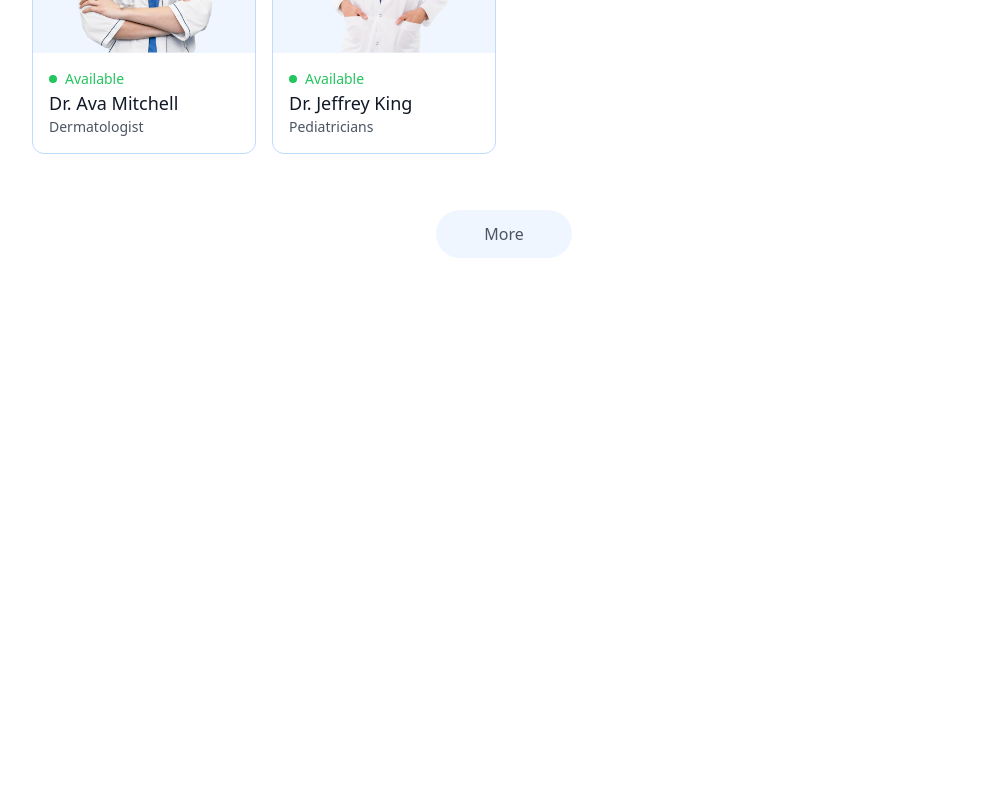
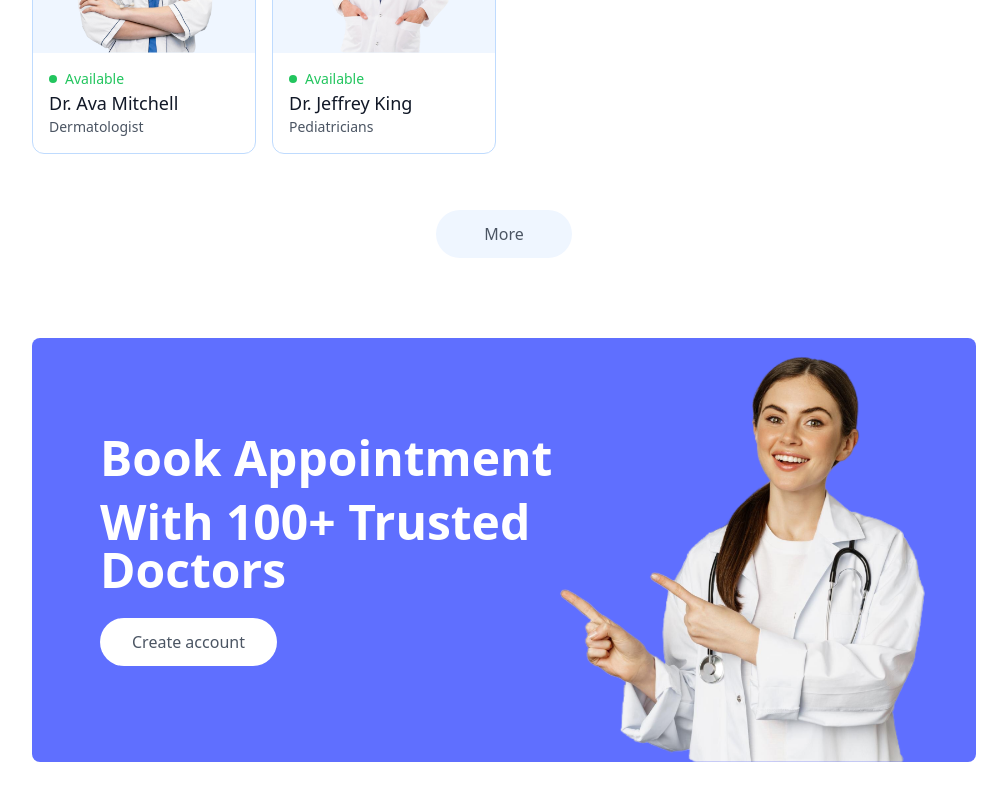
Before and after one commit to Soumili-Mukherjee/Doctor-Appointment-Frontend, a React (Vite) app in the folder vite-project/: page / in a window 1280 px wide. Shown: the part 2088-2888 px from the top of the page, without its empty margins (136-1143 px from the left). Before the commit the page ends 2410 px from the top, so only its background shows below. Built offline with nearby package versions, Linux system fonts and the light colour scheme.

Commit message:
bannner.jsx done

```diff
--- /dev/null
+++ b/vite-project/src/Components/Banner.jsx
@@ -0,0 +1,27 @@
+import React from 'react'
+import { assets } from '../assets/assets_frontend/assets'
+import { useNavigate } from 'react-router-dom'
+
+const Banner = () => {
+
+    const navigate=useNavigate()
+  return (
+    <div className='flex bg-primary rounded-lg px-6 sm:px-10 md:px-14 lg:px-12 my-20 md:mx-10'>
+        {/*---left side--*/}
+        <div className='flex-1 py-8 sm:py-10 md:py-16 lg:py-24 lg:pl-5'>
+            <div className='text-xl sm:text-2xl md:text-3xl lg:text-5xl font-semibold text-white'>
+               <p>Book Appointment</p>
+               <p className='mt-4'>With 100+ Trusted Doctors</p>
+            </div>
+            <button onClick ={()=>{navigate('./login');scrollTo(0,0)}} className='bg-white text-sm sm:text-base text-gray-600 px-8 py-3 rounded-full mt-6 hover:scale-105 transition-all'>Create account </button>
+        </div>
+        {/*---right side--*/}
+        <div className='hidden md:block md:w-1/2 lg:w-[370px] relative'>
+            <img className='w-full absolute bottom-0 right-0 max-w-md' src={assets.appointment_img} alt=""/>
+
+       </div>
+    </div>
+  )
+}
+
+export default Banner
--- a/vite-project/src/pages/Home.jsx
+++ b/vite-project/src/pages/Home.jsx
@@ -3,6 +3,7 @@
 import Header from '../Components/Header'
 import SpecialityMenu from '../Components/SpecialityMenu'
 import TopDoctors from '../Components/TopDoctors'
+import Banner from '../Components/Banner'
 
 const Home = () => {
   return (
@@ -10,6 +11,7 @@
         <Header/>
         <SpecialityMenu/>
         <TopDoctors/>
+        <Banner/>
     </div>
   )
 }
```
